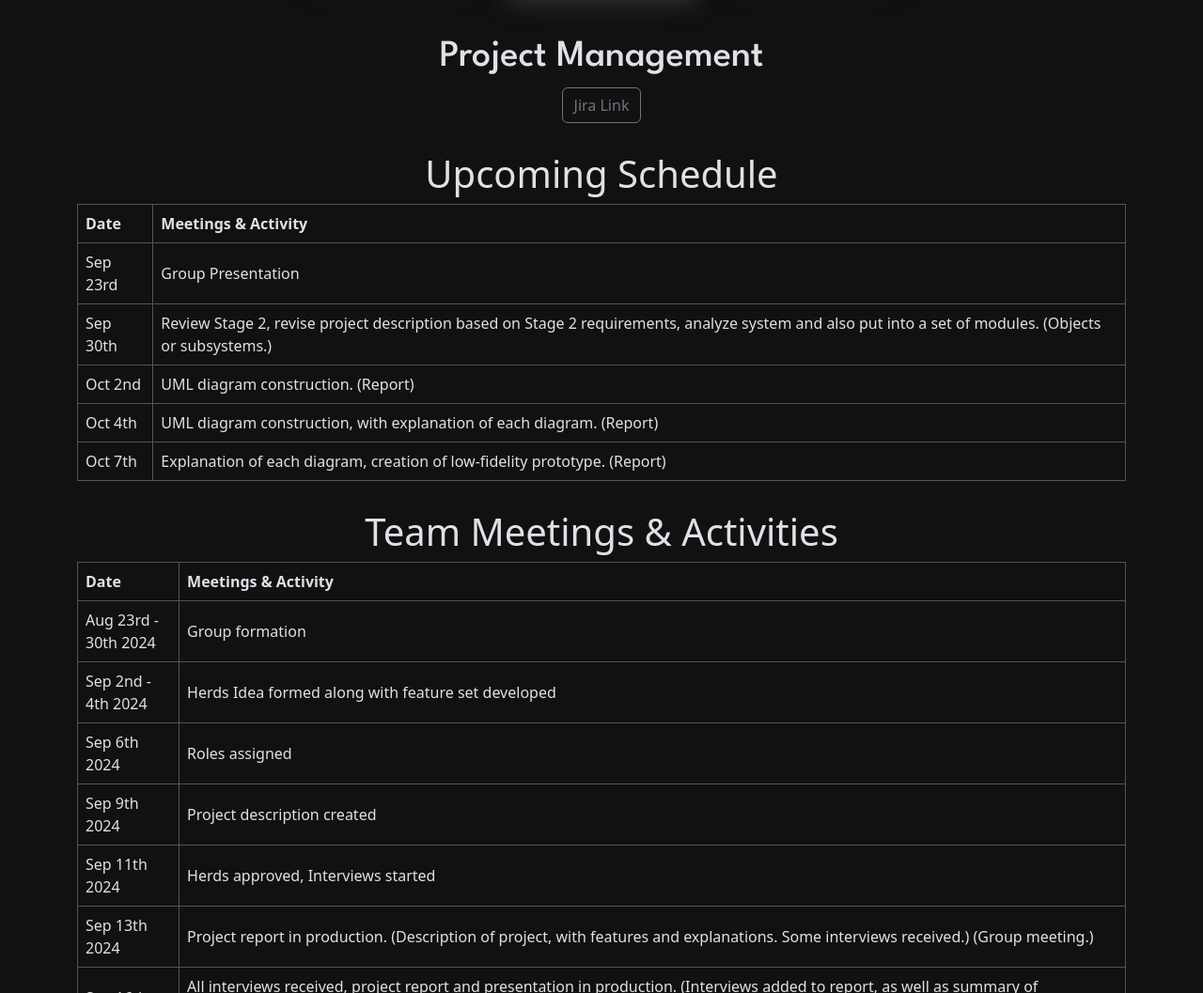
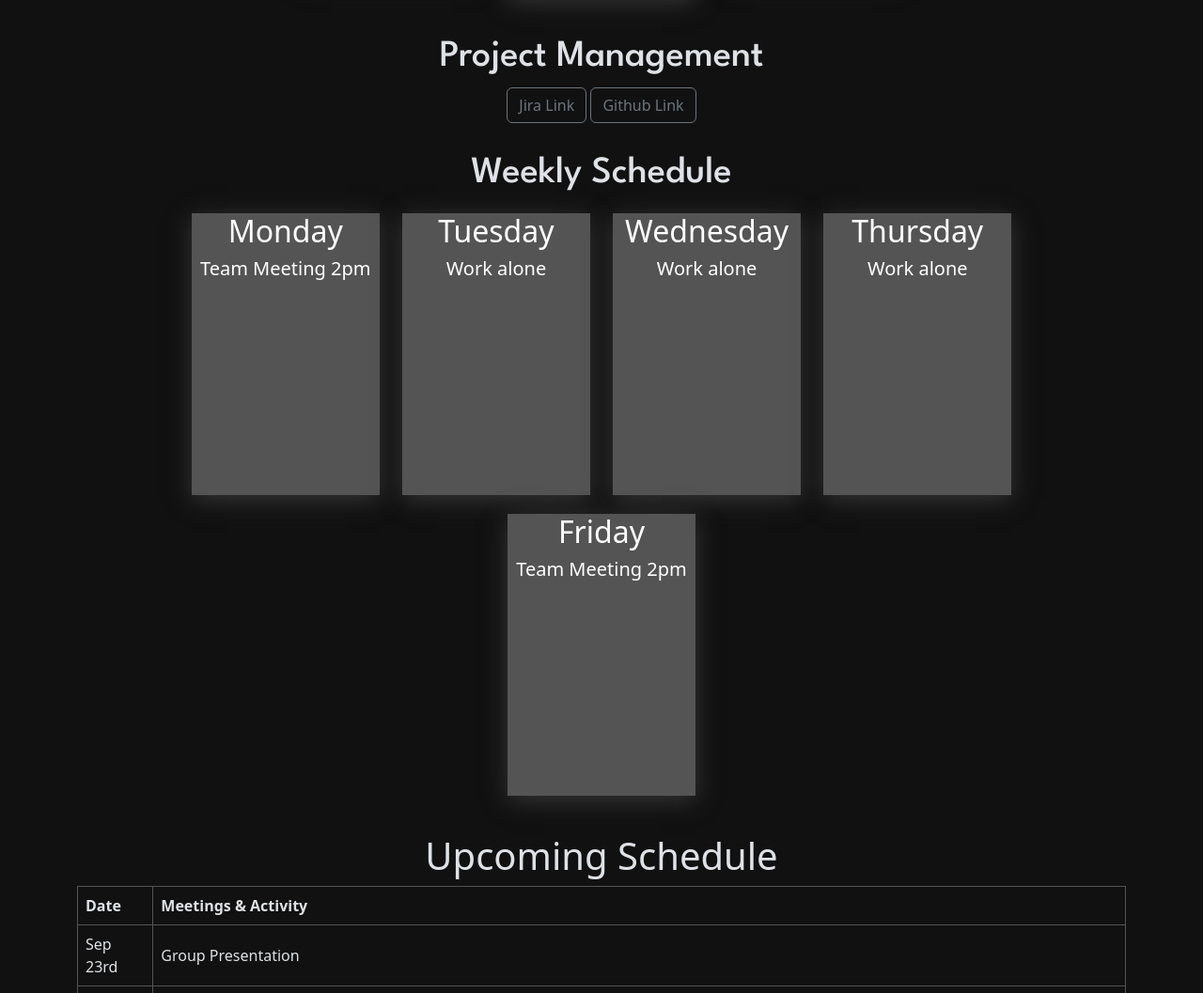
Before and after one commit to Herds-App/capstoneWebsite, a plain HTML site: page index.html in a window 1280 px wide. Shown: the part 716-1773 px from the top of the page at 94% size. Drawn offline with nearby package versions, Linux system fonts and the light colour scheme.

Commit message:
Add files via upload

```diff
--- a/index.html
+++ b/index.html
@@ -126,6 +126,25 @@
 				text-align: left;
 				padding: 8px;
 			}
+
+			.weekly {
+				margin-top: 30px;
+			}
+
+			.weekly h1 {
+				font-family: League Spartan;
+			}
+
+			.weeklybox {
+				display: inline-block;
+				width: 200px;
+				height: 300px;
+				margin: 10px;
+				color: #fff;
+				background-color: #545454;
+
+				box-shadow: 0px 5px 24px #363636;
+			}
 		</style>
 	</head>
 	<body>
@@ -166,9 +185,17 @@
 
 				<div class="pm text-center">
 					<h1>Project Management</h1>
-					<a href="https://herdscapestone.atlassian.net/">
-						<button type="button" class="btn btn-outline-secondary">Jira Link</button>
-					</a>
+					<button onclick="window.location.href = 'https://herdscapestone.atlassian.net/';" type="button" class="btn btn-outline-secondary">Jira Link</button>
+					<button onclick="window.location.href = 'https://github.com/Herds-App';" type="button" class="btn btn-outline-secondary">Github Link</button>
+				</div>
+
+				<div class="weekly text-center">
+					<h1>Weekly Schedule</h1>
+					<div class="weeklybox"><h2>Monday</h2><h5>Team Meeting 2pm</h5></div>
+					<div class="weeklybox"><h2>Tuesday</h2><h5>Work alone</h5></div>
+					<div class="weeklybox"><h2>Wednesday</h2><h5>Work alone</h5></div>
+					<div class="weeklybox"><h2>Thursday</h2><h5>Work alone</h5></div>
+					<div class="weeklybox"><h2>Friday</h2><h5>Team Meeting 2pm</h5></div>
 				</div>
 
 				<div class="upcoming text-center align-items-center justify-content-center">
```
